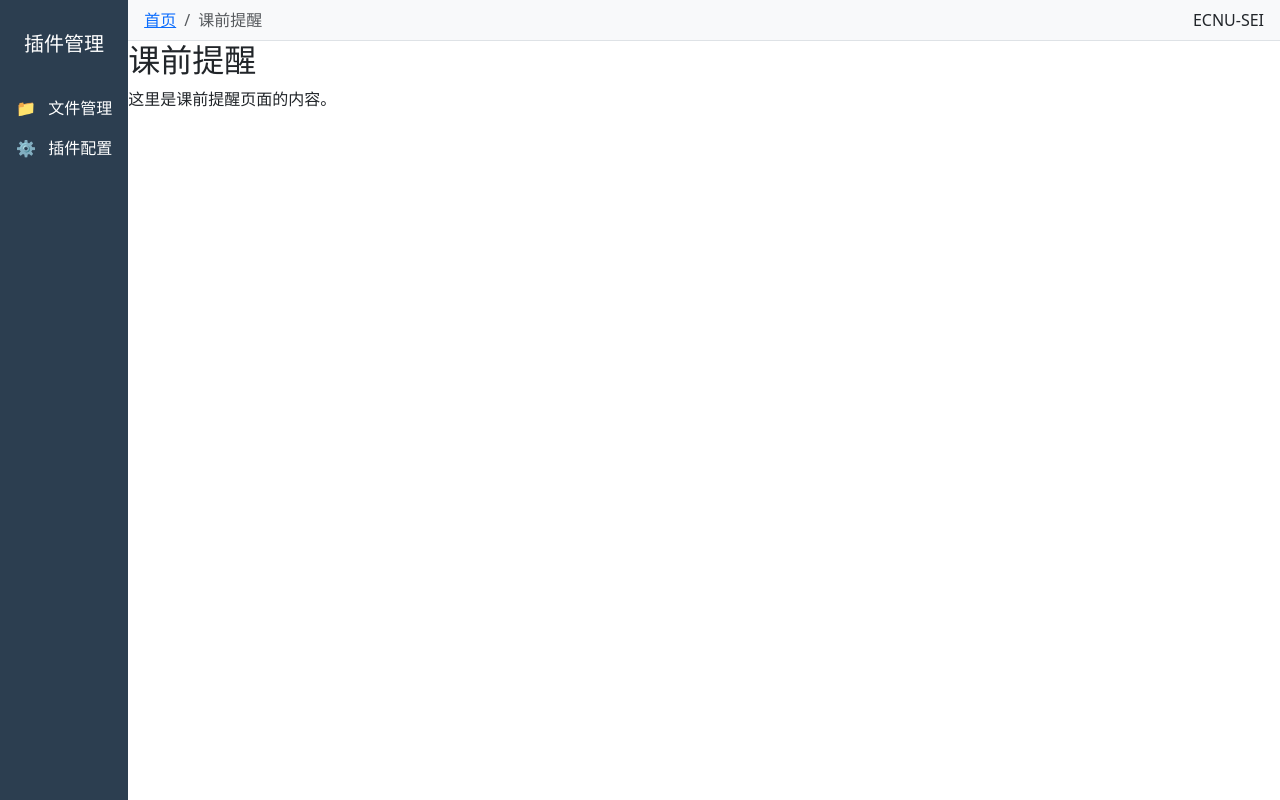
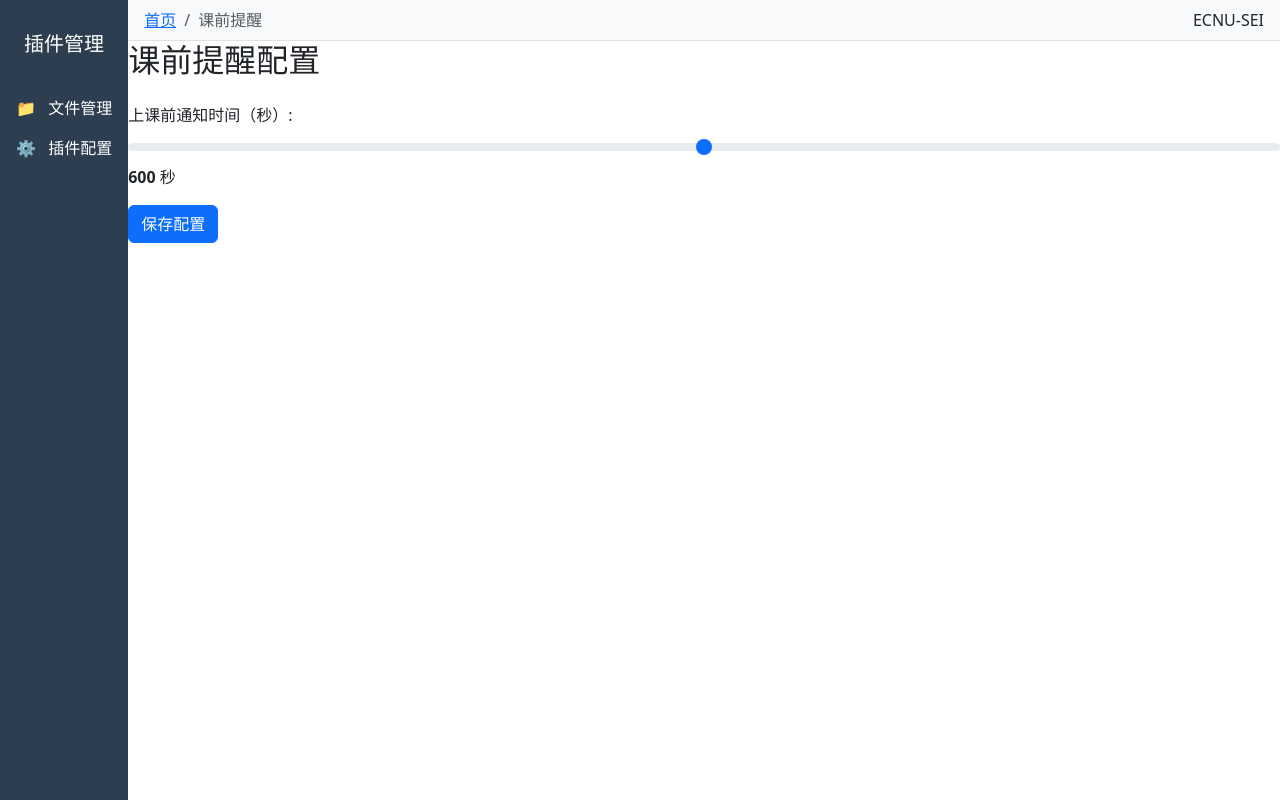
Before and after one commit to azazo1/campus-bot, a Flask app: page /admin/class_reminder in a window 1280 px wide. Run offline with Flask 3, Linux system fonts and the light colour scheme; some libraries are stand-ins or nearby versions.

Commit message:
Dynamically modify toml data
# Added
- 在 GPT 的帮助下实现伪前后端分离
- 现在可以在网页端实时调整 plugin_config.toml 的参数了

```diff
--- a/app.py
+++ b/app.py
@@ -1,13 +1,42 @@
-from flask import Flask, render_template, request
+import toml
+from flask import Flask, render_template, request, jsonify
 
 app = Flask(__name__)
 
+# 面包屑字典, 请在每添加一个新页面时更新此字典
 PAGE_TITLES = {
     "/": "首页",
     "/admin/file": "文件管理",
     "/admin/plugins": "插件配置",
     "/admin/reminders": "课前提醒",
 }
+
+CONFIG_FILE = 'plugin_config.toml'
+
+# 加载配置文件
+def load_config():
+    with open(CONFIG_FILE, "r") as f:
+        return toml.load(f)
+
+# 保存配置文件
+def save_config(data):
+    with open(CONFIG_FILE, "w") as f:
+        toml.dump(data, f)
+
+@app.route('/api/get_param', methods=['GET'])
+def get_param():
+    config = load_config()
+    value = config['calendar_notice']['notice_before_class_start']
+    return jsonify({"value": value})
+
+@app.route('/api/set_param', methods=['POST'])
+def set_param():
+    data = request.json
+    new_value = data.get("value", 600)  # 默认值 600
+    config = load_config()
+    config['calendar_notice']['notice_before_class_start'] = int(new_value)
+    save_config(config)
+    return jsonify({"status": "success", "new_value": new_value})
 
 @app.context_processor
 def inject_breadcrumbs() -> dict:
--- a/templates/class_reminder.html
+++ b/templates/class_reminder.html
@@ -7,6 +7,13 @@
 {% endblock %}
 
 {% block content %}
-<h2>课前提醒</h2>
-<p>这里是课前提醒页面的内容。</p>
+<h2>课前提醒配置</h2>
+<div class="mt-4">
+    <label for="notice-slider" class="form-label">上课前通知时间（秒）:</label>
+    <input type="range" class="form-range" id="notice-slider" min="0" max="3600" step="60">
+    <span id="notice-value" class="fw-bold">600</span> 秒
+</div>
+<button class="btn btn-primary mt-3" id="save-btn">保存配置</button>
+
+<script src="{{ url_for('static', filename='js/class_reminder.js') }}"></script>
 {% endblock %}
```
Also changed, not shown: 1 other file.
